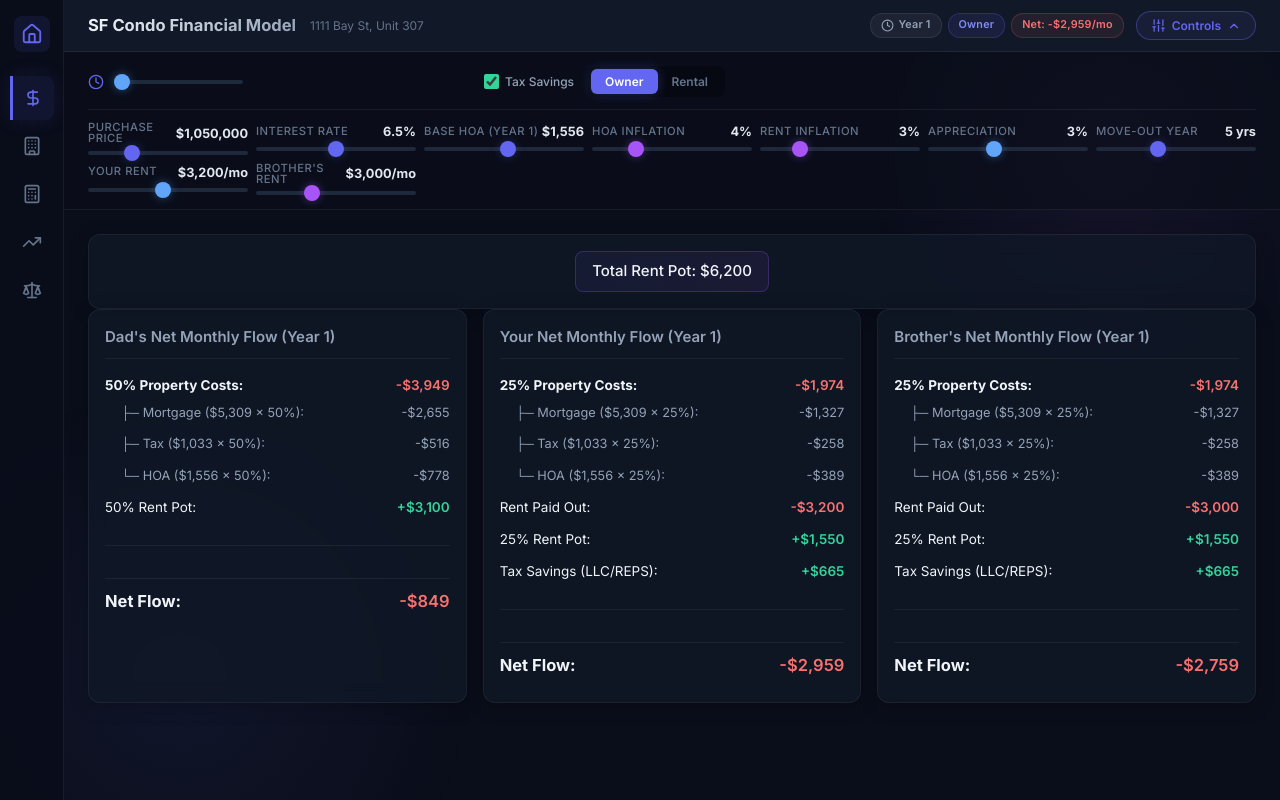
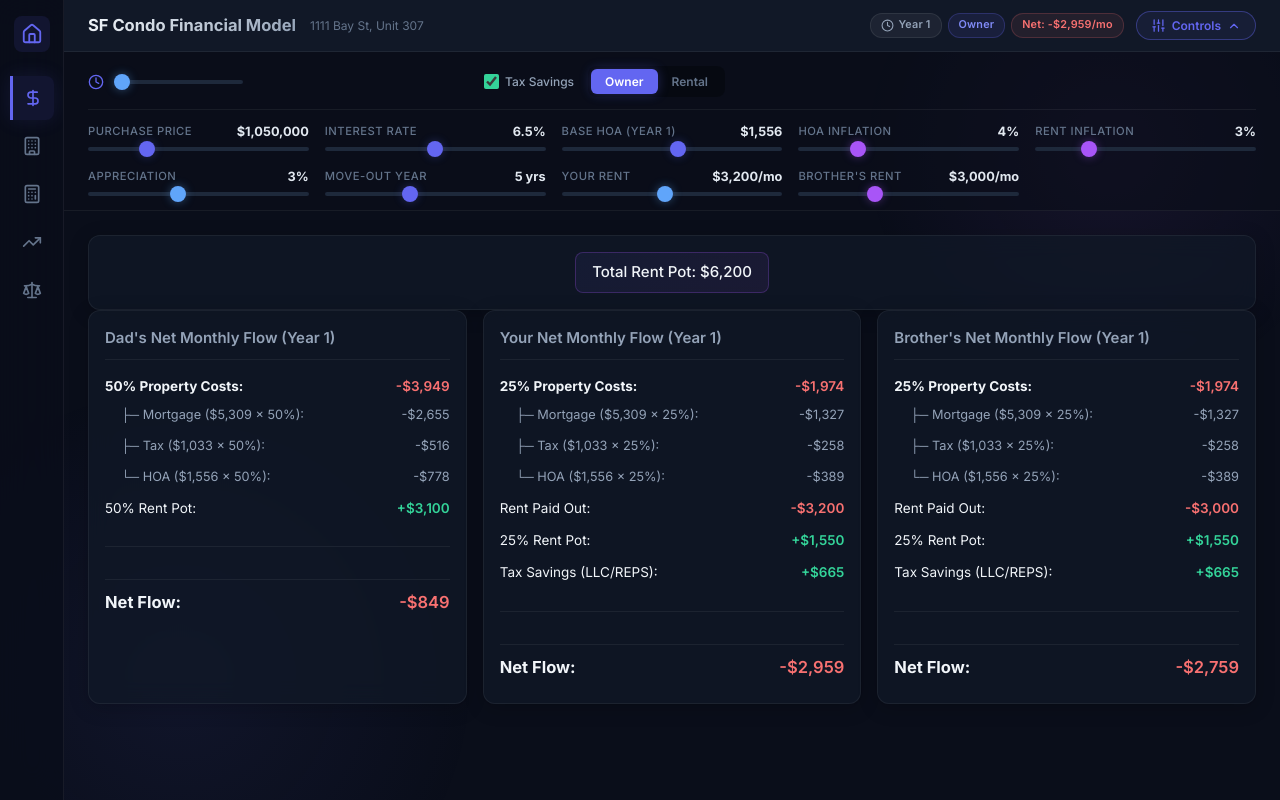
Before and after one commit to ehongkuo/sf-condo-model, a React app in the folder app/: page / in a window 1280 px wide. Built offline with nearby package versions, Linux system fonts and the light colour scheme; the HTML template or start-up script is replaced by a standard one.

Commit message:
Fix slider width squishing

```diff
--- a/app/src/index.css
+++ b/app/src/index.css
@@ -323,8 +323,8 @@
 
 .controls-grid {
   display: grid;
-  grid-template-columns: repeat(auto-fill, minmax(150px, 1fr));
-  gap: 8px;
+  grid-template-columns: repeat(auto-fill, minmax(220px, 1fr));
+  gap: 16px;
 }
 
 /* ============================================================
```
